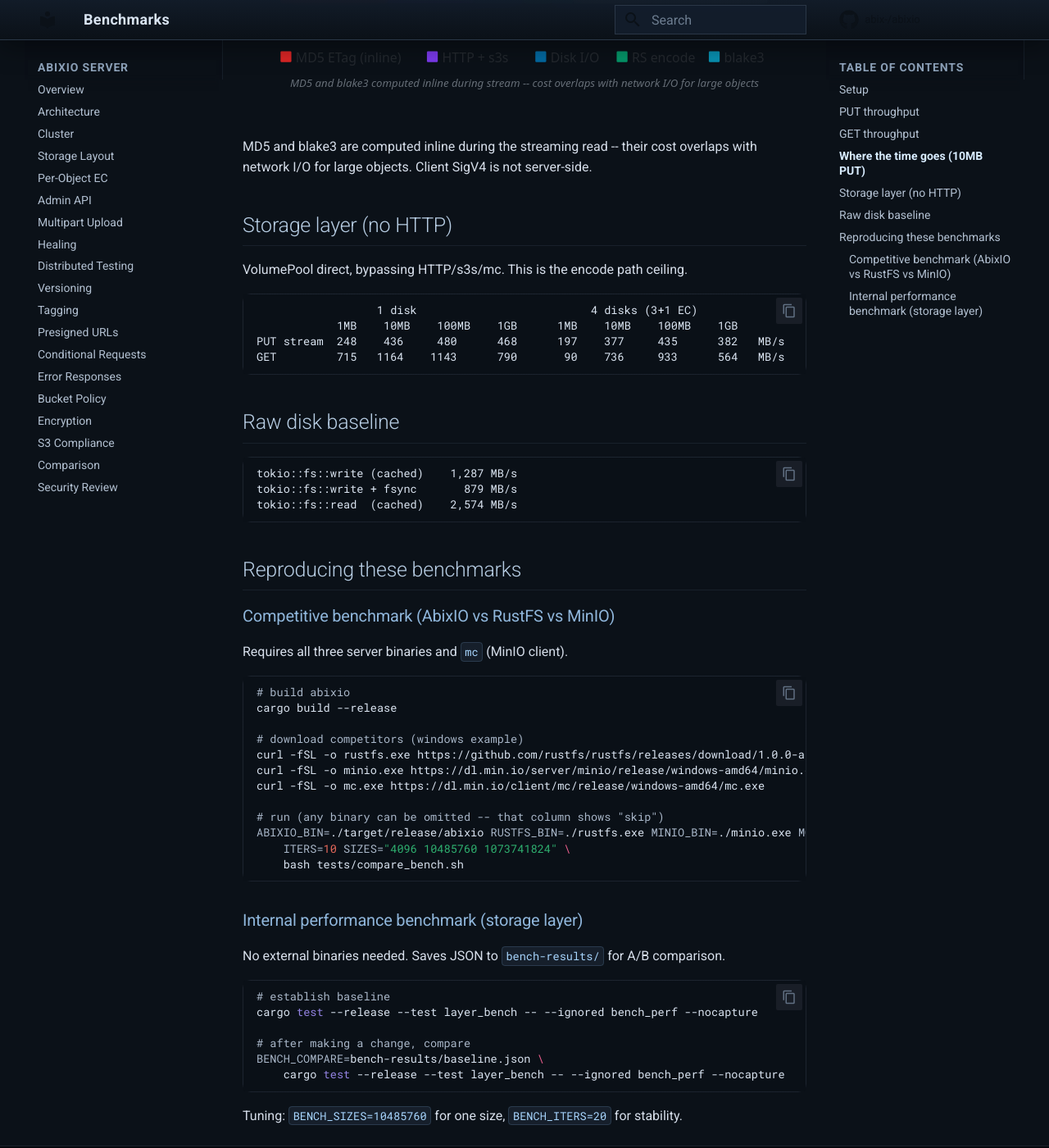
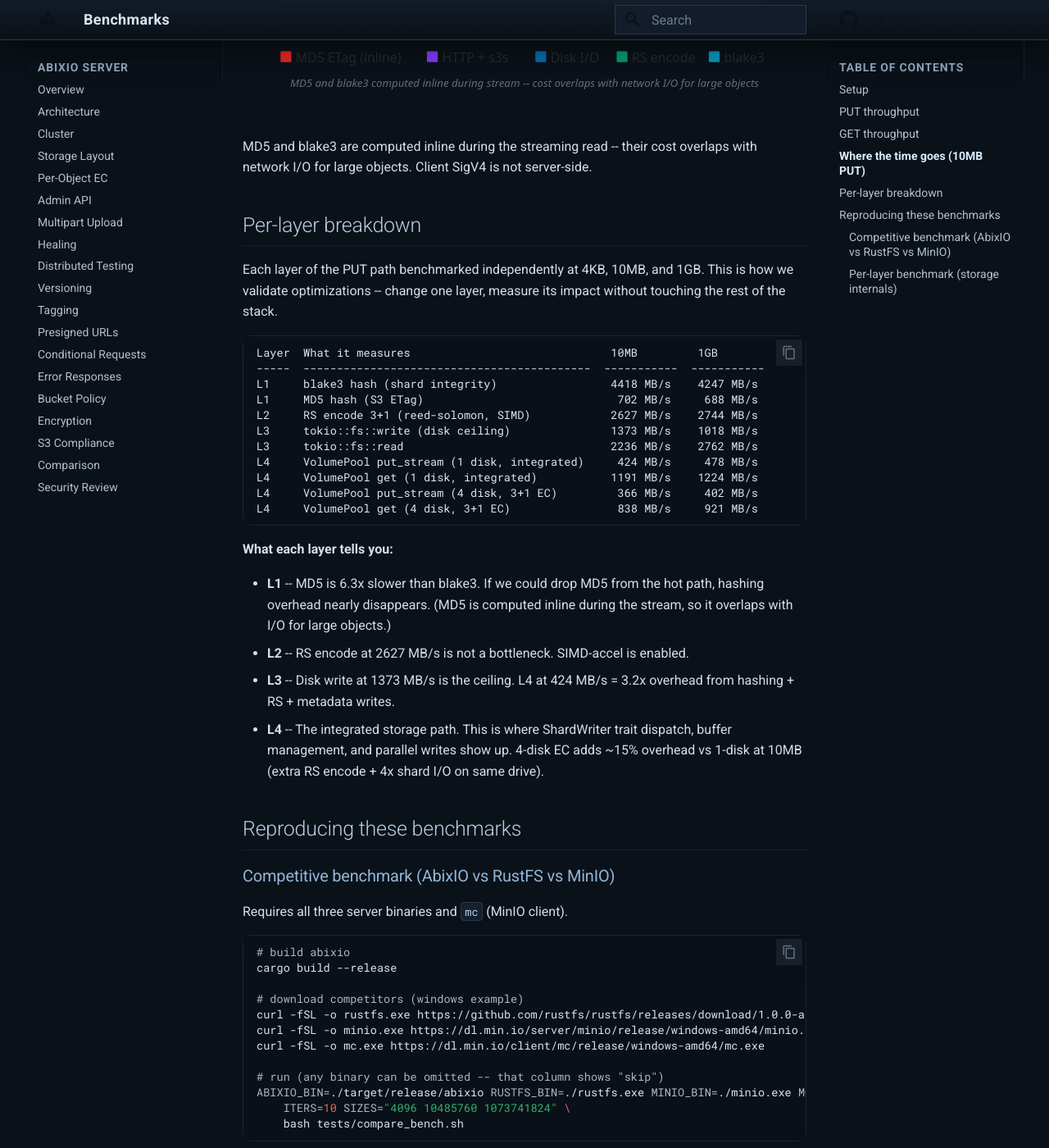
Before and after one commit to abix-/abixio, an MkDocs documentation site: the page built from docs/benchmarks.md, in a window 1280 px wide and 1400 px high, scrolled down 1501 px. Shown: the whole window at 82% size. Built offline with MkDocs 1.6.1 and Material for MkDocs 9.7.7, drawn with Linux system fonts in a browser that asks for light colours; comment, search, counter and statistics services are not loaded; some of the changed text lies outside the part shown.

Commit message:
benchmarks: add per-layer breakdown with optimization guidance

````diff
--- a/docs/benchmarks.md
+++ b/docs/benchmarks.md
@@ -5,9 +5,9 @@
 - Windows 10, single machine, all volumes on same NTFS drive (tmpdir)
 - Single-node, 1 disk, no erasure coding (1+0)
 - Sequential requests, no concurrency, page-cache writes (no fsync)
-- 10 iterations per measurement
+- 10 iterations per measurement (50 for 4KB, 5 for 1GB)
 - `mc` client with UNSIGNED-PAYLOAD over HTTP
-- AbixIO `ca601cf`, RustFS 1.0.0-alpha.90, MinIO RELEASE.2026-04-07
+- AbixIO `037106f`, RustFS 1.0.0-alpha.90, MinIO RELEASE.2026-04-07
 
 ## PUT throughput
 
@@ -16,7 +16,7 @@
 At 4KB, all three servers are bottlenecked by `mc` process startup (~70ms).
 At 10MB, throughput is comparable across servers (74-90 MB/s).
 At 1GB, AbixIO (375 MB/s) trails RustFS (541) and MinIO (576). The storage
-layer does 468 MB/s at 1GB (see below), so the gap is HTTP/s3s overhead.
+layer does 478 MB/s at 1GB (see below), so the gap is HTTP/s3s overhead.
 
 ## GET throughput
 
@@ -32,24 +32,37 @@
 MD5 and blake3 are computed inline during the streaming read -- their cost
 overlaps with network I/O for large objects. Client SigV4 is not server-side.
 
-## Storage layer (no HTTP)
+## Per-layer breakdown
 
-VolumePool direct, bypassing HTTP/s3s/mc. This is the encode path ceiling.
+Each layer of the PUT path benchmarked independently at 4KB, 10MB, and 1GB.
+This is how we validate optimizations -- change one layer, measure its impact
+without touching the rest of the stack.
 
 ```
-                  1 disk                          4 disks (3+1 EC)
-            1MB    10MB    100MB    1GB      1MB    10MB    100MB    1GB
-PUT stream  248    436     480      468      197    377     435      382   MB/s
-GET         715   1164    1143      790       90    736     933      564   MB/s
+Layer  What it measures                              10MB         1GB
+-----  -------------------------------------------  -----------  -----------
+L1     blake3 hash (shard integrity)                 4418 MB/s    4247 MB/s
+L1     MD5 hash (S3 ETag)                             702 MB/s     688 MB/s
+L2     RS encode 3+1 (reed-solomon, SIMD)            2627 MB/s    2744 MB/s
+L3     tokio::fs::write (disk ceiling)               1373 MB/s    1018 MB/s
+L3     tokio::fs::read                               2236 MB/s    2762 MB/s
+L4     VolumePool put_stream (1 disk, integrated)     424 MB/s     478 MB/s
+L4     VolumePool get (1 disk, integrated)           1191 MB/s    1224 MB/s
+L4     VolumePool put_stream (4 disk, 3+1 EC)         366 MB/s     402 MB/s
+L4     VolumePool get (4 disk, 3+1 EC)                838 MB/s     921 MB/s
 ```
 
-## Raw disk baseline
+**What each layer tells you:**
 
-```
-tokio::fs::write (cached)    1,287 MB/s
-tokio::fs::write + fsync       879 MB/s
-tokio::fs::read  (cached)    2,574 MB/s
-```
+- **L1** -- MD5 is 6.3x slower than blake3. If we could drop MD5 from the hot
+  path, hashing overhead nearly disappears. (MD5 is computed inline during
+  the stream, so it overlaps with I/O for large objects.)
+- **L2** -- RS encode at 2627 MB/s is not a bottleneck. SIMD-accel is enabled.
+- **L3** -- Disk write at 1373 MB/s is the ceiling. L4 at 424 MB/s = 3.2x
+  overhead from hashing + RS + metadata writes.
+- **L4** -- The integrated storage path. This is where ShardWriter trait
+  dispatch, buffer management, and parallel writes show up. 4-disk EC adds
+  ~15% overhead vs 1-disk at 10MB (extra RS encode + 4x shard I/O on same drive).
 
 ## Reproducing these benchmarks
 
@@ -72,17 +85,26 @@
     bash tests/compare_bench.sh
 ```
 
-### Internal performance benchmark (storage layer)
+### Per-layer benchmark (storage internals)
 
 No external binaries needed. Saves JSON to `bench-results/` for A/B comparison.
 
 ```bash
-# establish baseline
+# run all layers at all sizes (~3 minutes)
 cargo test --release --test layer_bench -- --ignored bench_perf --nocapture
 
-# after making a change, compare
+# compare against a baseline after making a change
 BENCH_COMPARE=bench-results/baseline.json \
+    cargo test --release --test layer_bench -- --ignored bench_perf --nocapture
+
+# run only specific layers (fast iteration)
+BENCH_LAYERS=L1,L2 \
+    cargo test --release --test layer_bench -- --ignored bench_perf --nocapture
+
+# run only specific sizes
+BENCH_SIZES=10485760 \
     cargo test --release --test layer_bench -- --ignored bench_perf --nocapture
 ```
 
-Tuning: `BENCH_SIZES=10485760` for one size, `BENCH_ITERS=20` for stability.
+The comparison output flags regressions (>5% slower) and improvements (>5% faster)
+per layer, per size, so you can see exactly what a change affected.
````
